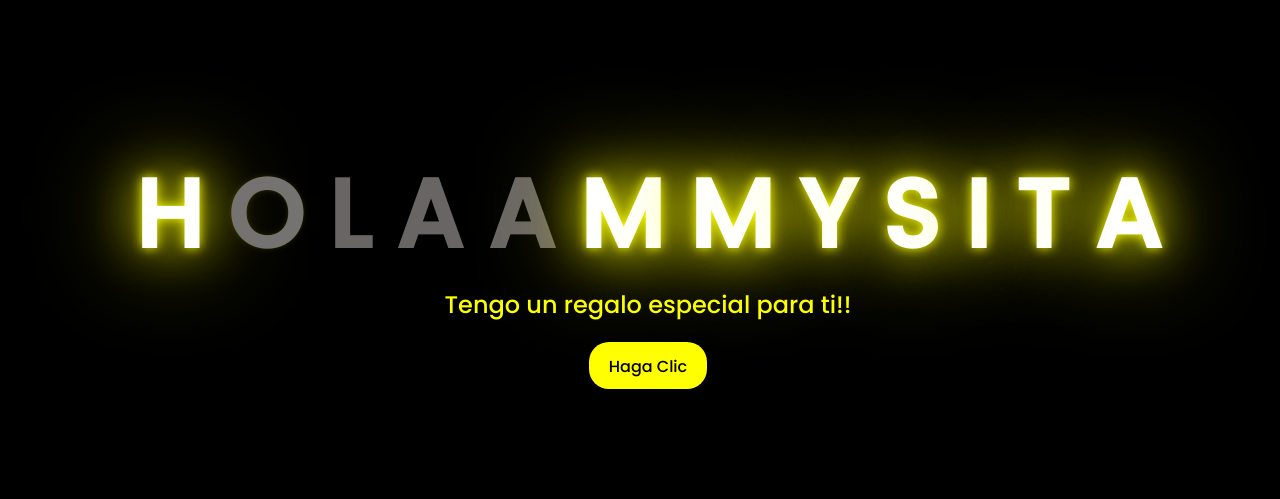
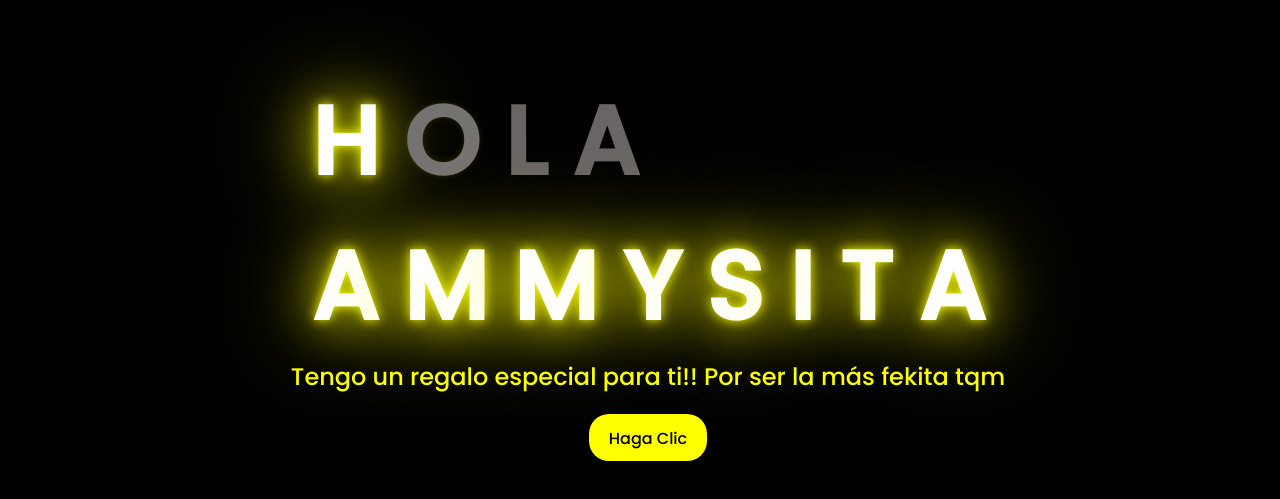
Before and after one commit to JoCoas/ammy, a plain HTML site: page index.html in a window 1280 px wide. Shown: the part 143-642 px from the top of the page. Drawn offline with Linux system fonts and the light colour scheme.

Commit message:
Update index.html

```diff
--- a/index.html
+++ b/index.html
@@ -15,7 +15,7 @@
         <span>O</span>
         <span>L</span>
         <span>A</span>
-
+<br/>
         <span>A</span>
         <span>M</span>
         <span>M</span>
@@ -34,7 +34,7 @@
         <span></span>
     </div>
     <div class="description">
-        <span>Tengo un regalo especial para ti!!</span>
+        <span>Tengo un regalo especial para ti!! Por ser la más fekita tqm</span>
     </div>
     <div class="button">
         <button>
```
